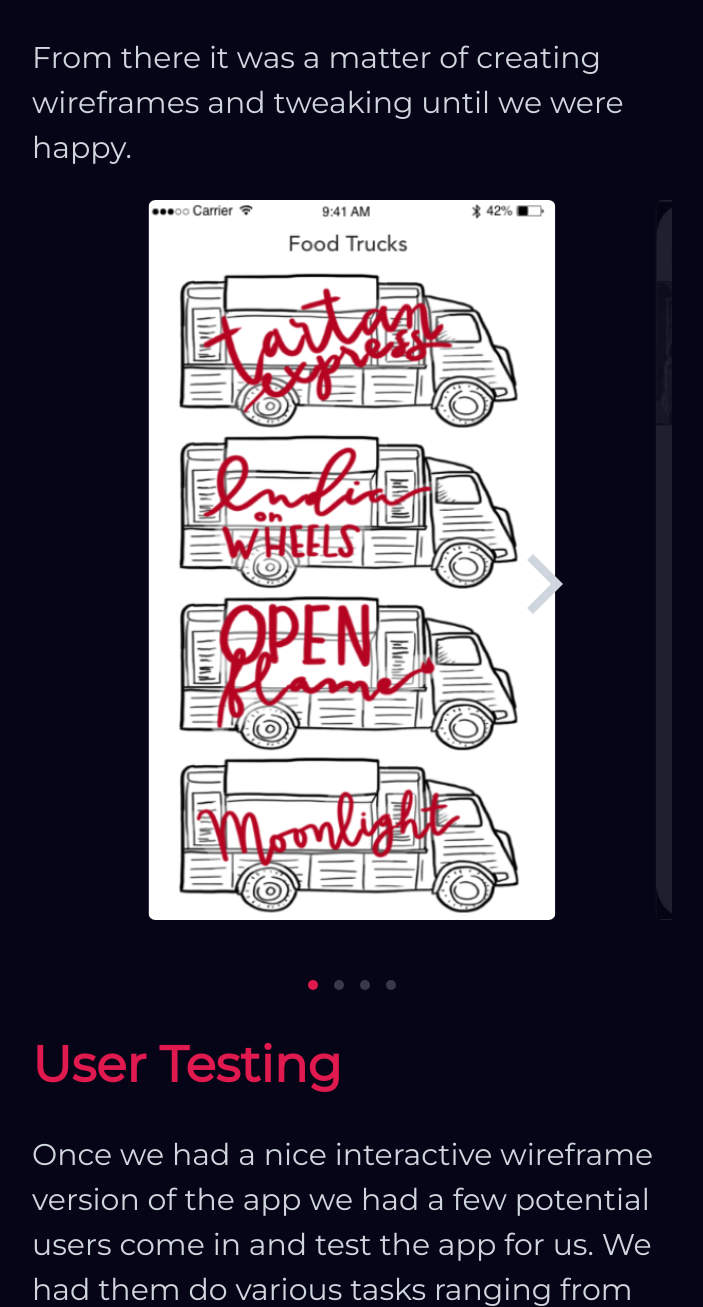
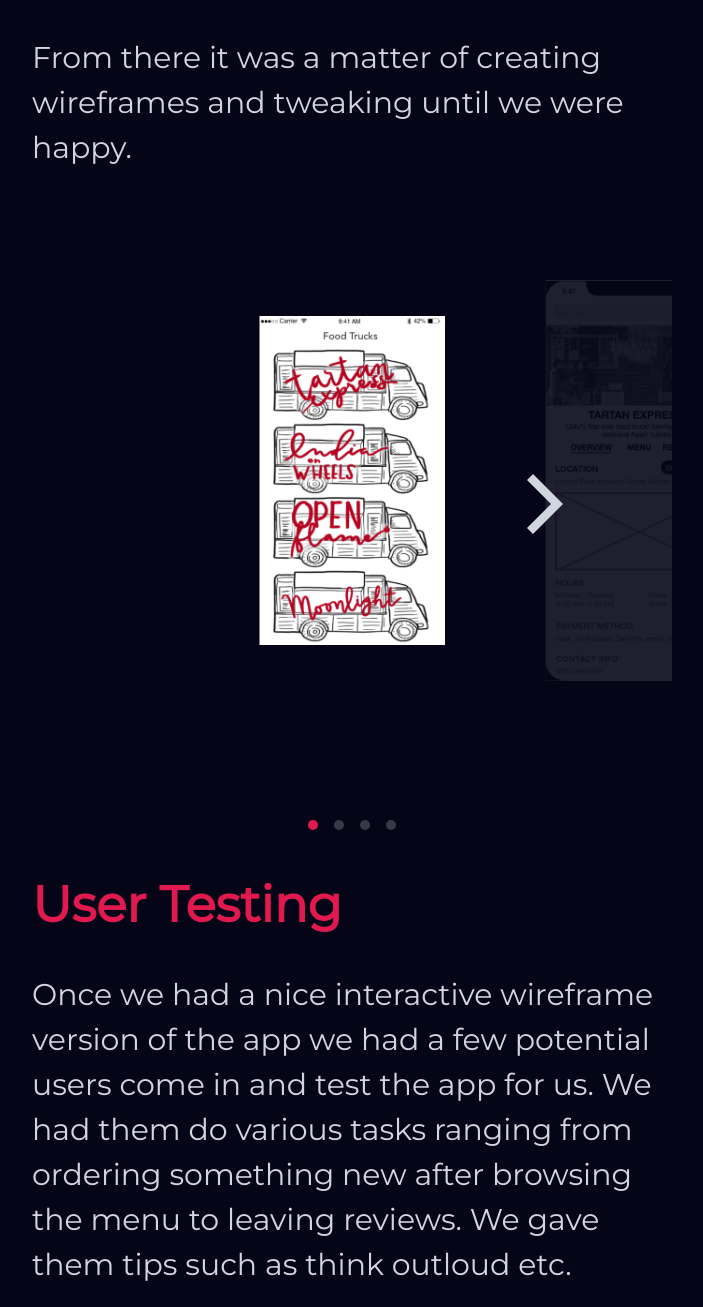
Before and after one commit to Jhorowitz0/Website, a PHP site: page /trucks.html in a window 1280 px wide. Shown: the part 3192-4499 px from the top of the page, without its empty margins (288-991 px from the left). Run offline with PHP 8.4, Linux system fonts and the light colour scheme.

Commit message:
fixed bugz
fixed bugz

```diff
--- a/css/projects.css
+++ b/css/projects.css
@@ -39,6 +39,7 @@ section{
 }
 
 img{
+    object-fit: contain;
     width: 100%;
     border-radius: 7px;
 }
@@ -52,8 +53,8 @@ img{
 }
 
 .carousel-cell .vertimg{
-    width: auto;
-    height: 90vh;
+    object-fit: contain;
+    height: 70vh;
 }
 
 video, iframe{
@@ -136,6 +137,7 @@ footer{
 
  .carousel-cell {
     width: 60%;
+    height: 70vh;
     margin: 0px 50px;
     opacity: 0.1;
     border-radius: 5px;
@@ -145,8 +147,11 @@ footer{
 }
 
 .vert{
-    width: auto;
+    width: 29%;
+    height: auto;
 }
+
+
 
 .is-selected{
     /* background: #EFC88B; */
@@ -178,7 +183,8 @@ footer{
 }
 .flickity-button:hover .flickity-button-icon{
     fill: #E01A4F;
-    scale: 110%;
+    transform: scale(1.1);
+
 }
 
 .flickity-prev-next-button.previous {
```
Also changed, not shown: css/styles.css (+11 -13 lines).
